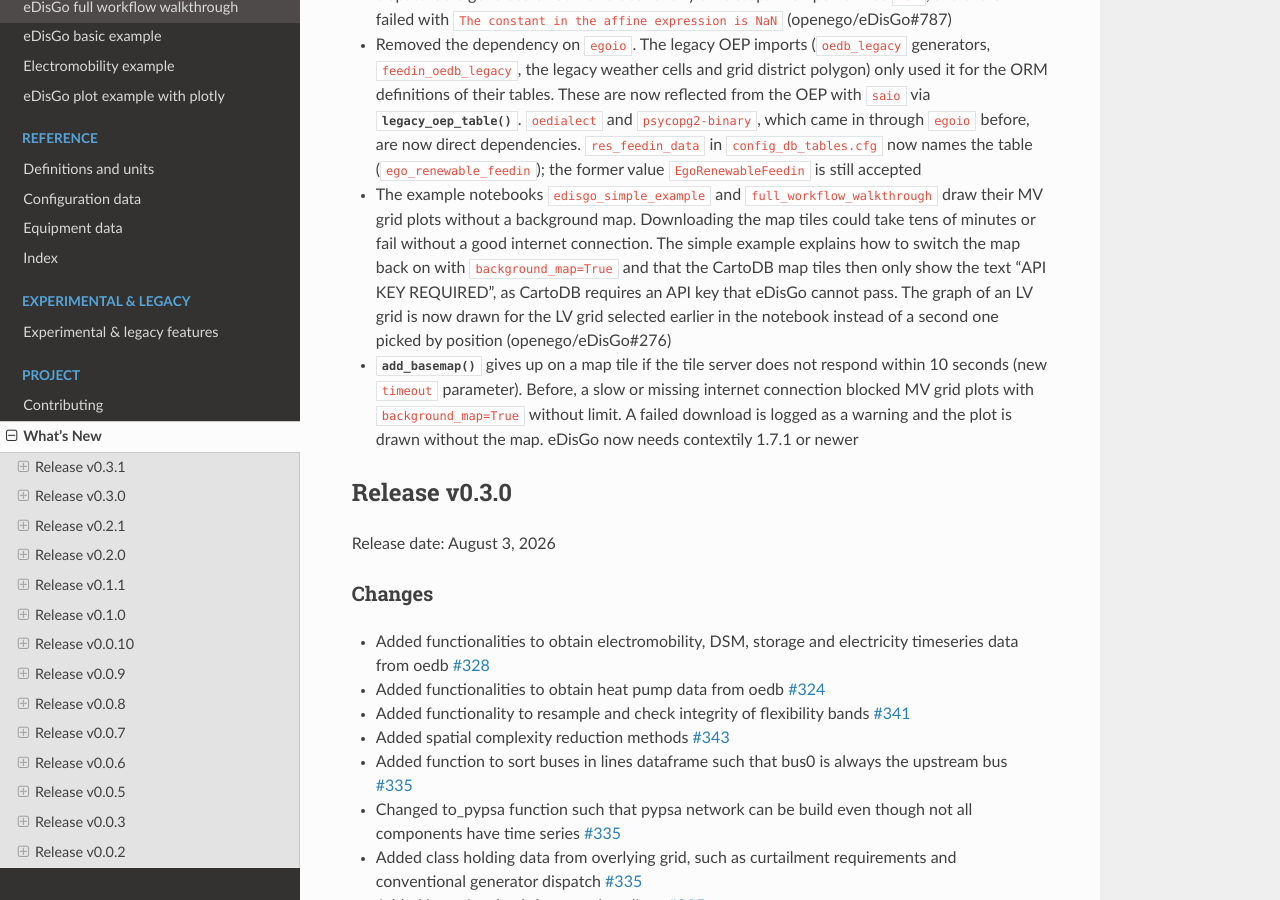
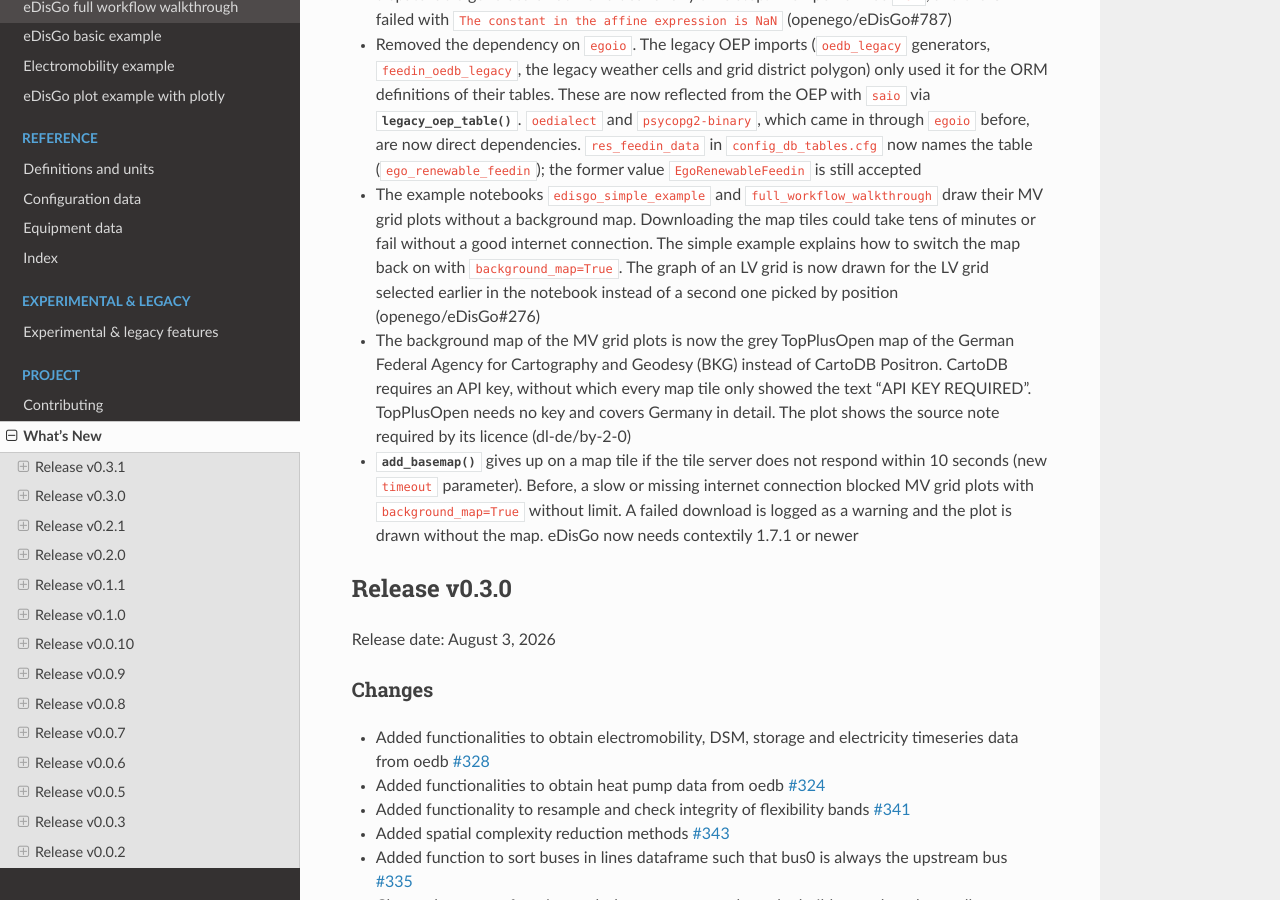
Before and after one commit to openego/eDisGo, a Sphinx documentation site: the page built from doc/whatsnew.rst, in a window 1280 px wide and 900 px high, scrolled down 6297 px. Built offline with Sphinx 7.4.7 and the Read the Docs theme 3.1.0, drawn with Linux system fonts in a browser that asks for light colours; pages that are not in the unit, such as notebooks, are missing from menus.

Commit message:
Use the BKG TopPlusOpen map as background, with source note
CartoDB Positron tiles need an API key; without one every tile only showed
"API KEY REQUIRED". add_basemap() now uses TopPlusOpen.Grey of the German
Federal Agency for Cartography and Geodesy (BKG). It needs no key, covers
Germany in detail and looks like the former grey map. OpenStreetMap.Mapnik
was no option, its servers answer contextily with 403.

The licence (dl-de/by-2-0) requires a visible source note. add_basemap()
adds it in the form the TopPlusOpen terms of use give for direct access to
the service: "© BKG (<year>) dl-de/by-2-0, Datenquellen: <url>". A new test
checks that the note is drawn.

Refs #276

```diff
--- a/doc/whatsnew/v0-3-1.rst
+++ b/doc/whatsnew/v0-3-1.rst
@@ -294,11 +294,14 @@ Changes
 * The example notebooks ``edisgo_simple_example`` and ``full_workflow_walkthrough``
   draw their MV grid plots without a background map. Downloading the map tiles could
   take tens of minutes or fail without a good internet connection. The simple example
-  explains how to switch the map back on with ``background_map=True`` and that the
-  CartoDB map tiles then only show the text "API KEY REQUIRED", as CartoDB requires an
-  API key that eDisGo cannot pass. The graph of an LV grid is now drawn for the LV
-  grid selected earlier in the notebook instead of a second one picked by position
-  (openego/eDisGo#276)
+  explains how to switch the map back on with ``background_map=True``. The graph of
+  an LV grid is now drawn for the LV grid selected earlier in the notebook instead of
+  a second one picked by position (openego/eDisGo#276)
+* The background map of the MV grid plots is now the grey TopPlusOpen map of the
+  German Federal Agency for Cartography and Geodesy (BKG) instead of CartoDB Positron.
+  CartoDB requires an API key, without which every map tile only showed the text "API
+  KEY REQUIRED". TopPlusOpen needs no key and covers Germany in detail. The plot shows
+  the source note required by its licence (dl-de/by-2-0)
 * :func:`~.tools.plots.add_basemap` gives up on a map tile if the tile server does not
   respond within 10 seconds (new ``timeout`` parameter). Before, a slow or missing
   internet connection blocked MV grid plots with ``background_map=True`` without
```
Also changed, not shown: doc/tutorials/simple_example.ipynb, 3 other files.
